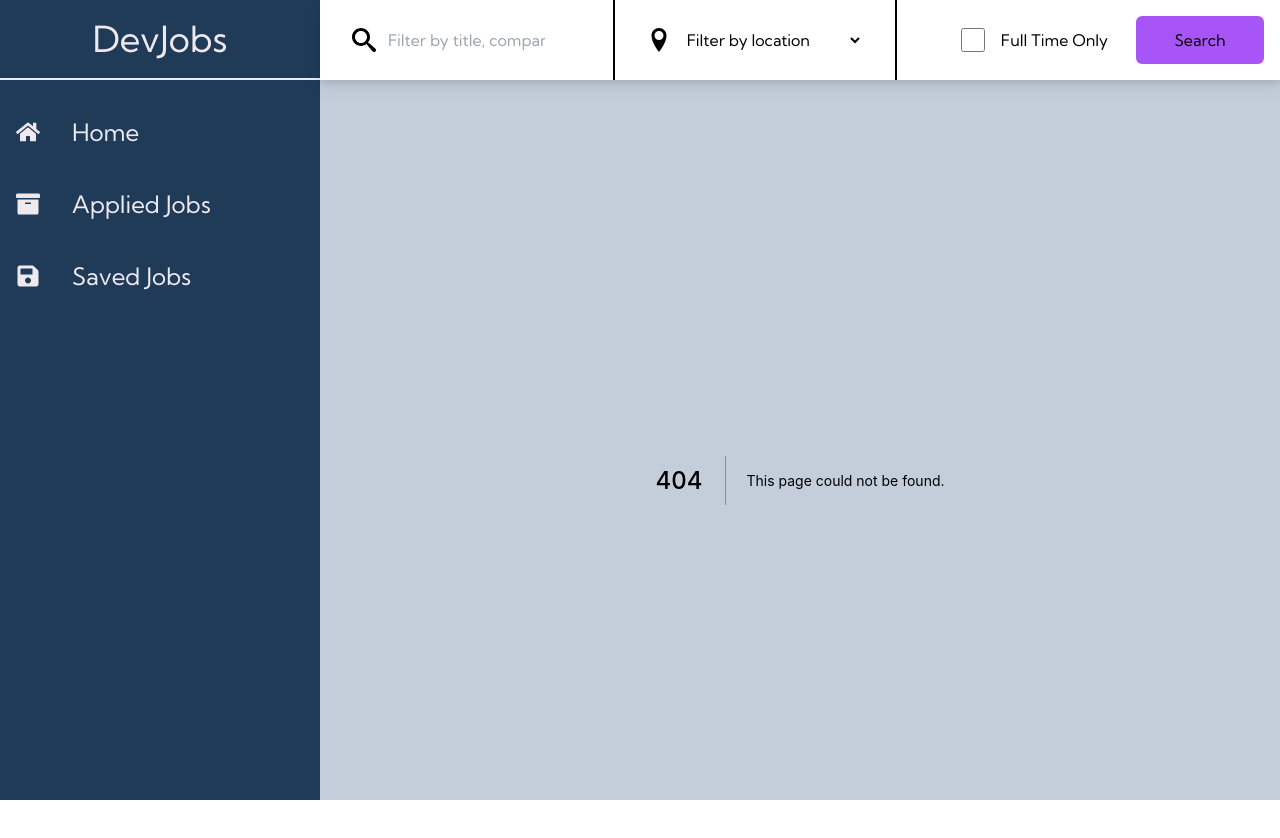
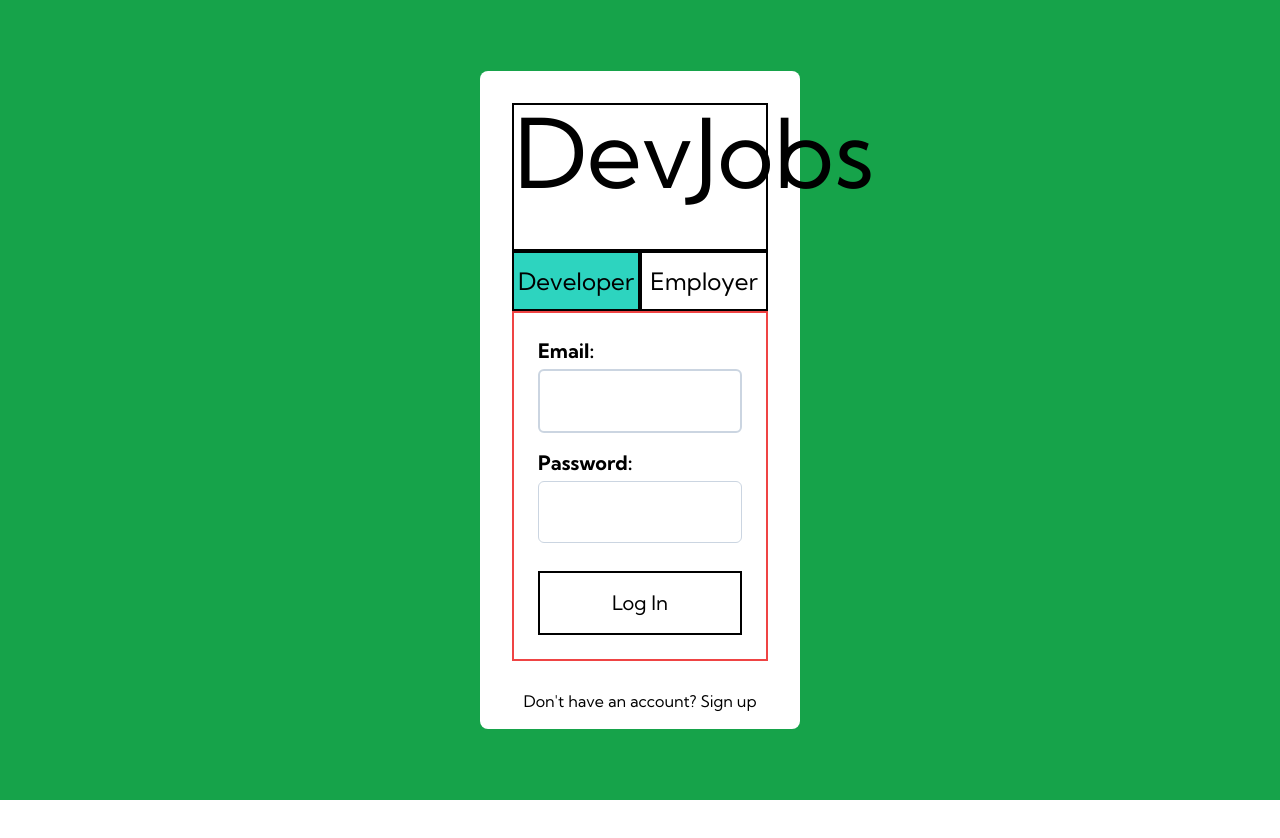
Before and after one commit to Ibarra11/DevJobs, a Next.js app: page /auth in a window 1280 px wide. Before the commit this address had no page. Shown: the top 838 px of the page. After the commit the page ends 800 px from the top, so only its background shows below. Built offline with nearby package versions, Linux system fonts and the light colour scheme.

Commit message:
Signup authentication flow

```diff
--- a/graphql/types/Jobs.ts
+++ b/graphql/types/Jobs.ts
@@ -43,7 +43,6 @@ export const JobsQuery = extendType({
             id: id,
           },
         });
-        console.log(job);
         if (job) {
           return job;
         }
--- /dev/null
+++ b/graphql/types/User.ts
@@ -0,0 +1,87 @@
+import bcrypt from "bcrypt";
+
+import { prisma } from "../../lib/prisma";
+import { objectType, extendType, nonNull, inputObjectType } from "nexus";
+
+export const User = objectType({
+  name: "User",
+  definition(t) {
+    t.nonNull.int("id"),
+      t.nonNull.string("email"),
+      t.nonNull.string("createdAt");
+  },
+});
+
+export const CredentialsInputType = nonNull(
+  inputObjectType({
+    name: "CredentialsInputType",
+    definition(t) {
+      t.nonNull.string("email"), t.nonNull.string("password");
+    },
+  })
+);
+
+export const UserMutations = extendType({
+  type: "Mutation",
+  definition(t) {
+    t.nonNull.field("addNewUser", {
+      type: "User",
+      args: { input: CredentialsInputType },
+      async resolve(root, args, ctx) {
+        const saltRounds = 10;
+        const { email, password } = args.input;
+        let user: { id: number; email: string; createdAt: Date };
+        try {
+          const hash = await bcrypt.hash(password, saltRounds);
+          user = await prisma.user.create({
+            data: {
+              email,
+              password: hash,
+            },
+          });
+
+          return user;
+        } catch (e) {
+          if (e instanceof Error) {
+            if (e.message.includes("Unique constraint")) {
+              throw new Error(`User already exist with email: ${email}`);
+            } else {
+              throw new Error("User could not be added");
+            }
+          }
+        }
+      },
+    }),
+      t.field("getUser", {
+        type: "User",
+        args: { input: CredentialsInputType },
+        async resolve(root, args, ctx) {
+          const { email, password } = args.input;
+          console.log(email);
+          try {
+            const user = await ctx.prisma.user.findUnique({
+              where: {
+                email: email,
+              },
+            });
+            console.log(user);
+            // there is no user with that email, return null
+            if (!user) {
+              return null;
+            }
+            const match = await bcrypt.compare(password, user.password);
+            if (match) {
+              return user;
+            } else {
+              return null;
+            }
+          } catch (e) {
+            if (e instanceof Error) {
+              console.log(e.message);
+              throw new Error("Login unsucessful");
+            }
+          }
+        },
+      });
+  },
+});
--- a/graphql/types/index.ts
+++ b/graphql/types/index.ts
@@ -1 +1,2 @@
 export * from "./Jobs";
+export * from "./User";
--- a/package.json
+++ b/package.json
@@ -15,6 +15,7 @@
     "@apollo/client": "^3.5.10",
     "@prisma/client": "^3.11.0",
     "apollo-server-micro": "^3.6.6",
+    "bcrypt": "^5.0.1",
     "graphql": "^16.3.0",
     "micro-cors": "^0.1.1",
     "next": "12.1.0",
@@ -25,8 +26,13 @@
     "react-icons": "^4.3.1"
   },
   "devDependencies": {
+    "@types/bcrypt": "^5.0.0",
+    "@types/bcryptjs": "^2.4.2",
+    "@types/cookie": "^0.4.1",
+    "@types/jsonwebtoken": "^8.5.8",
     "@types/micro-cors": "^0.1.2",
     "@types/node": "17.0.21",
+    "@types/passport": "^1.0.7",
     "@types/react": "17.0.40",
     "autoprefixer": "^10.4.2",
     "eslint": "8.11.0",
--- a/pages/_app.tsx
+++ b/pages/_app.tsx
@@ -3,12 +3,27 @@ import type { AppProps } from "next/app";
 import Layout from "../components/layout";
 import { ApolloProvider } from "@apollo/client";
 import apolloClient from "../lib/apollo";
-function MyApp({ Component, pageProps }: AppProps) {
+import { NextPage } from "next";
+import { ReactElement, ReactNode } from "react";
+
+type NextPageWithAuth = NextPage & {
+  auth?: (page: ReactElement) => ReactNode;
+};
+
+type AppPropsWithAuth = AppProps & {
+  Component: NextPageWithAuth;
+};
+
+function MyApp({ Component, pageProps, router }: AppPropsWithAuth) {
   return (
     <ApolloProvider client={apolloClient}>
-      <Layout>
+      {Component.auth ? (
         <Component {...pageProps} />
-      </Layout>
+      ) : (
+        <Layout>
+          <Component {...pageProps} />
+        </Layout>
+      )}
     </ApolloProvider>
   );
 }
--- a/pages/api/hello.ts
+++ /dev/null
@@ -1,13 +0,0 @@
-// Next.js API route support: https://nextjs.org/docs/api-routes/introduction
-import type { NextApiRequest, NextApiResponse } from 'next'
-
-type Data = {
-  name: string
-}
-
-export default function handler(
-  req: NextApiRequest,
-  res: NextApiResponse<Data>
-) {
-  res.status(200).json({ name: 'John Doe' })
-}
--- /dev/null
+++ b/pages/auth.tsx
@@ -0,0 +1,215 @@
+import { useState, FormEvent } from "react";
+import { gql, useMutation } from "@apollo/client";
+import { useRouter } from "next/router";
+type FormFields = "email" | "password";
+type FormErrors = {
+  fields: {
+    email?: { message: string };
+    password?: { message: string };
+  };
+  mutations: {
+    addUser?: { message: string };
+  };
+};
+
+const ADD_NEW_USER = gql`
+  mutation AddNewUser($input: CredentialsInputType!) {
+    addNewUser(input: $input) {
+      id
+      email
+      createdAt
+    }
+  }
+`;
+
+const GET_USER = gql`
+  mutation GetUser($input: CredentialsInputType!) {
+    getUser(input: $input) {
+      id
+      email
+      createdAt
+    }
+  }
+`;
+
+export default function Signin() {
+  const router = useRouter();
+  const [formErrors, setFormErrors] = useState<FormErrors>({
+    fields: {},
+    mutations: {},
+  });
+  const [formType, setFormType] = useState<"login" | "signup">("login");
+  const [formFields, setFormFields] = useState<Record<FormFields, string>>({
+    email: "",
+    password: "",
+  });
+  const [userType, setUserType] = useState<"developer" | "employer">(
+    "developer"
+  );
+  const [createUser, { data, loading }] = useMutation(ADD_NEW_USER, {
+    onError: (err: Error) => {
+      console.log(err.message);
+      setFormErrors({
+        ...formErrors,
+        mutations: { addUser: { message: err.message } },
+      });
+    },
+  });
+
+  const [getUser] = useMutation(GET_USER, {
+    onCompleted: (data) => {
+      console.log(data);
+      if (data) {
+        router.push("/");
+      } else {
+      }
+    },
+    onError: (err) => {
+      console.log(err);
+    },
+  });
+
+  async function handleForm(e: FormEvent<HTMLFormElement>) {
+    let errors: {
+      email?: { message: string };
+      password?: { message: string };
+    } = {};
+    const { email, password } = formFields;
+    if (email.length === 0) {
+      errors.email = { message: "Email is  Required" };
+    }
+    if (password.length === 0) {
+      errors.password = { message: "Password is Required" };
+    }
+    if (errors.email || errors.password) {
+      setFormErrors({ ...formErrors, fields: errors });
+    } else {
+      if (formType === "login") {
+        getUser({
+          variables: {
+            input: {
+              email,
+              password,
+            },
+          },
+        });
+      } else {
+        createUser({
+          variables: { input: { email, password } },
+        });
+      }
+    }
+    e.preventDefault();
+  }
+
+  return (
+    <div className="flex items-center justify-center h-screen bg-green-600">
+      <div className="w-1/4  bg-white rounded-lg p-8 pb-0">
+        <div className="relative text-center pb-12 border-2">
+          <h1 className=" text-8xl">DevJobs</h1>
+          <span className="absolute text-lg text-red-500 bottom-2 left-0 right-0 m-auto  ">
+            {formErrors.mutations.addUser
+              ? formErrors.mutations.addUser.message
+              : null}
+          </span>
+        </div>
+
+        <div className="flex text-center">
+          <div
+            className={`border-2 flex-1  text-2xl ${
+              userType === "developer" ? "bg-teal-400" : null
+            }`}
+          >
+            <button
+              onClick={() => setUserType("developer")}
+              className="py-3 w-full"
+            >
+              Developer
+            </button>
+          </div>
+          <div
+            className={`border-2 flex-1  text-2xl ${
+              userType === "employer" ? "bg-teal-400" : null
+            }`}
+          >
+            <button
+              onClick={() => setUserType("employer")}
+              className="py-3 w-full"
+            >
+              Employer
+            </button>
+          </div>
+        </div>
+        <form
+          className="flex-1 flex flex-col gap-4  border-2 border-red-500 p-6 mb-3"
+          onSubmit={handleForm}
+        >
+          <div className="flex flex-col gap-1">
+            <label className=" text-xl font-bold" htmlFor="email">
+              Email:
+              <span className="text-base text-red-500 ml-3">
+                {formErrors.fields.email
+                  ? formErrors.fields.email.message
+                  : null}
+              </span>
+            </label>
+            <input
+              className=" border-2 border-slate-300 text-lg rounded-md px-2 py-4 focus:outline-none  focus:ring-blue-500 focus:border-blue-500"
+              type="email"
+              name="email"
+              id="email"
+              value={formFields.email}
+              onChange={(e) => {
+                setFormFields({ ...formFields, email: e.target.value });
+              }}
+            />
+          </div>
+
+          <div className="flex flex-col gap-1">
+            <label className="text-xl font-bold" htmlFor="password">
+              Password:
+              <span className=" ml-2 text-base text-red-500">
+                {formErrors.fields.password
+                  ? formErrors.fields.password.message
+                  : null}
+              </span>
+            </label>
+            <input
+              className="border border-slate-300 text-lg rounded-md px-2 py-4 focus:outline-none  focus:ring-blue-500 focus:border-blue-500"
+              type="password"
+              name="password"
+              id="password"
+              value={formFields.password}
+              onChange={(e) => {
+                setFormFields({
+                  ...formFields,
+                  password: e.target.value,
+                });
+              }}
+            />
+          </div>
+
+          <button className="border-2 text-xl py-4 mt-3" type="submit">
+            {formType === "login" ? "Log In" : "Sign Up"}
+          </button>
+        </form>
+        <div className="flex gap-1 h-14  items-center justify-center">
+          <p>
+            {formType === "login"
+              ? "Don't have an account?"
+              : "Already have an account?"}
+          </p>
+          <button
+            onClick={() =>
+              setFormType(formType === "login" ? "signup" : "login")
+            }
+          >
+            {formType === "login" ? "Sign up" : "Log in"}
+          </button>
+        </div>
+      </div>
+    </div>
+  );
+}
+
+Signin.auth = true;
--- a/tsconfig.json
+++ b/tsconfig.json
@@ -13,7 +13,8 @@
     "resolveJsonModule": true,
     "isolatedModules": true,
     "jsx": "preserve",
-    "incremental": true
+    "incremental": true,
+    "typeRoots": ["./types"]
   },
   "include": ["next-env.d.ts", "**/*.ts", "**/*.tsx"],
   "exclude": ["node_modules"]
```
Also changed, not shown: graphql/schema.graphql (+16 -0 lines), 2 other files (tests, documents, lock files or other folders).
